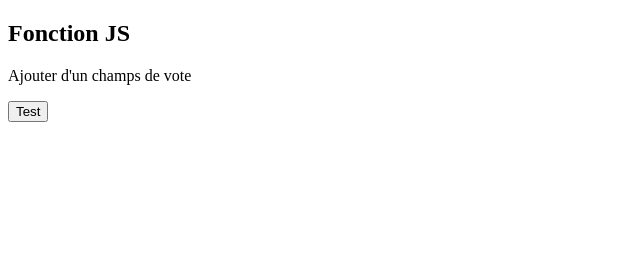
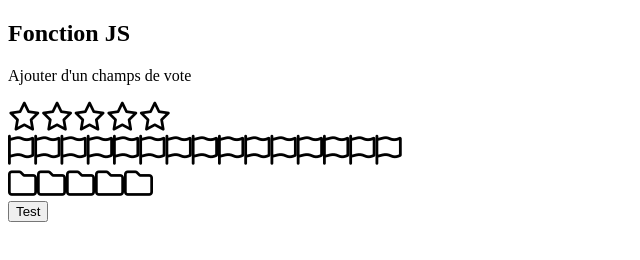
Before and after one commit to Nykaus/jquery-checkvote, a plain HTML site: page index.htm in a window 1280 px wide. Shown: the whole page, without its empty margins (0-640 px from the left). Drawn offline with nearby package versions, Linux system fonts and the light colour scheme; files whose address does not match are found by name.

Commit message:
Modifier access au js

```diff
--- a/index.htm
+++ b/index.htm
@@ -20,11 +20,11 @@
 </form>
 
 
-<script type="text/javascript" src="G:/LABS/addon/js/formvote.js"></script>
+<script type="text/javascript" src="js/formvote.js"></script>
 <script type="text/javascript">
-	$('#star_vote').checkVote({"nombre":5,"class_on":"fa fa-star","class_off":"fa fa-star-o"});
-	$('#flag_vote').checkVote({"nombre":15,"class_on":"fa fa-flag","class_off":"fa fa-flag-o","taille_etoiles":30});
-	$('#folder_vote').checkVote({"nombre":5,"class_on":"fa fa-folder","class_off":"fa fa-folder-o"});
+	$('#star_vote').formVote({"nombre":5,"class_on":"fa fa-star","class_off":"fa fa-star-o"});
+	$('#flag_vote').formVote({"nombre":15,"class_on":"fa fa-flag","class_off":"fa fa-flag-o","taille_etoiles":30});
+	$('#folder_vote').formVote({"nombre":5,"class_on":"fa fa-folder","class_off":"fa fa-folder-o"});
 </script>
 
 
```
